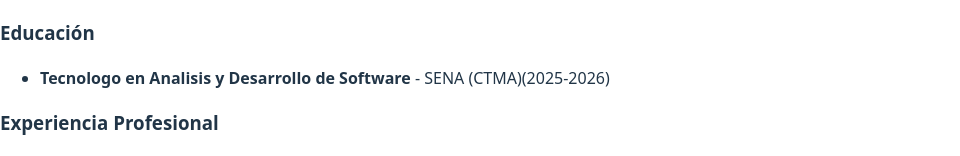
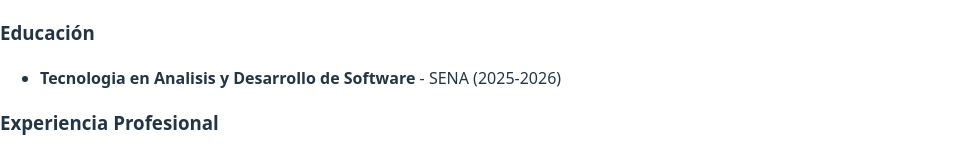
Before and after one commit to ricardo778/cv-props-react-ricardo-vega, a React (Vite) app: page / in a window 1280 px wide. Shown: the part 416-572 px from the top of the page, without its empty margins (0-960 px from the left). Built offline with nearby package versions, Linux system fonts and the light colour scheme.

Commit message:
feat: componente Educacion dinamico con formación complementaria

```diff
--- a/src/components/Educacion.jsx
+++ b/src/components/Educacion.jsx
@@ -1,11 +1,17 @@
 export default function Educacion() {
+  const educacion = [
+    { id: 1, titulo: "Tecnologia en Analisis y Desarrollo de Software", universidad: "SENA", periodo: "2025-2026" }
+  ];
+
   return (
     <section>
       <h3>Educación</h3>
       <ul>
-        <li>
-          <strong>Tecnologo en Analisis y Desarrollo de Software</strong> - SENA (CTMA)(2025-2026)
-        </li>
+        {educacion.map((edu) => (
+          <li key={edu.id}>
+            <strong>{edu.titulo}</strong> - {edu.universidad} ({edu.periodo})
+          </li>
+        ))}
       </ul>
     </section>
   );
```
